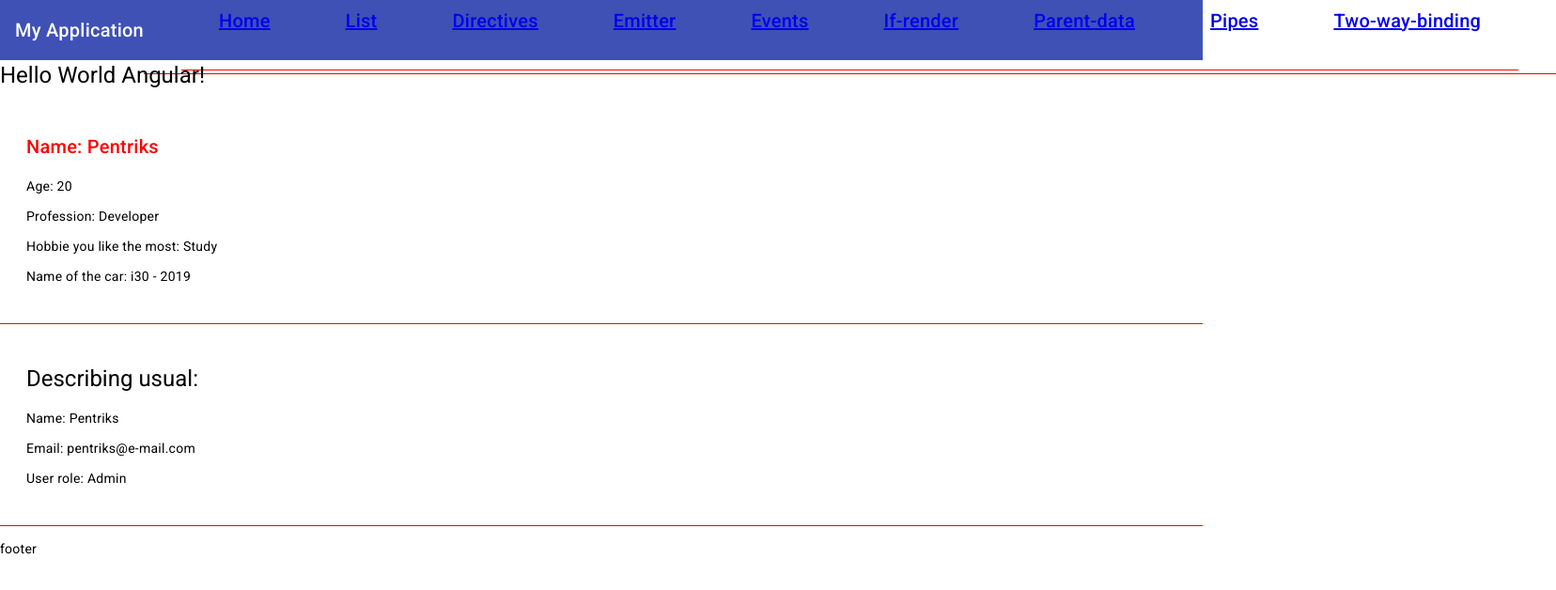
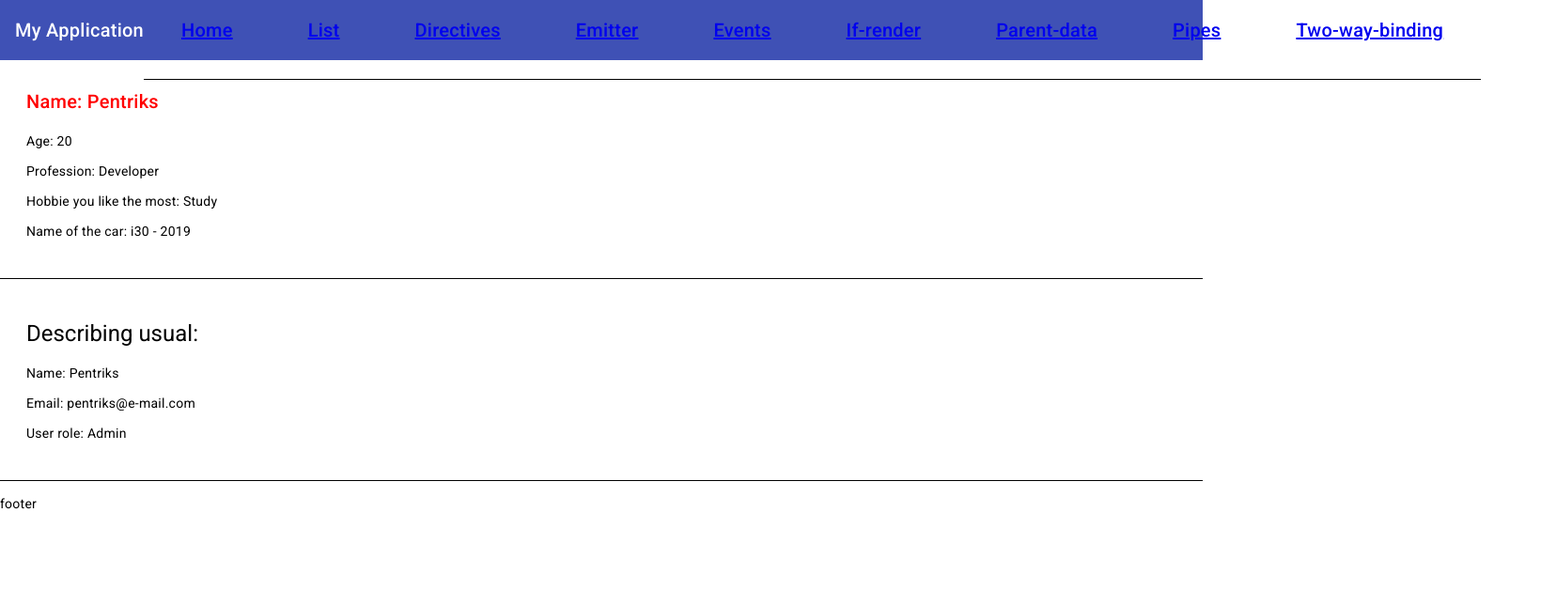
Before and after one commit to Pentriks/course-angular, an Angular app: page / in a window 1280 px wide. Shown: the top 628 px of the page at 94% size, 1656 px wide, since content can reach past the window. Built offline with nearby package versions, Linux system fonts and the light colour scheme.

Commit message:
update scss

```diff
--- a/src/app/app.component.html
+++ b/src/app/app.component.html
@@ -1,19 +1,17 @@
 <mat-toolbar color="primary">
   <span>My Application</span>
-  <nav class="class" >
-    <a class="class"  routerLink="/">Home</a>
-    <a class="class"  routerLink="/list">List</a>
-    <a class="class"  routerLink="/directives">Directives</a>
-    <a class="class"  routerLink="/emitter">Emitter</a>
-    <a class="class"  routerLink="/events">Events</a>
-    <a class="class"  routerLink="/if-render">If-render</a>
-    <a class="class"  routerLink="/parent-data">Parent-data</a>
-    <a class="class"  routerLink="/pipes">Pipes</a>
-    <a class="class"  routerLink="/two-way-binding">Two-way-binding</a>
+  <nav>
+    <a class="header"  routerLink="/">Home</a>
+    <a class="header"  routerLink="/list">List</a>
+    <a class="header"  routerLink="/directives">Directives</a>
+    <a class="header"  routerLink="/emitter">Emitter</a>
+    <a class="header"  routerLink="/events">Events</a>
+    <a class="header"  routerLink="/if-render">If-render</a>
+    <a class="header"  routerLink="/parent-data">Parent-data</a>
+    <a class="header"  routerLink="/pipes">Pipes</a>
+    <a class="header"  routerLink="/two-way-binding">Two-way-binding</a>
   </nav>
 </mat-toolbar>
-
-<h1>Hello World Angular!</h1>
 <router-outlet></router-outlet>
 <app-parent-data [name]="userName" [userData]="userData"></app-parent-data>
 <p>footer</p>
--- a/src/styles.scss
+++ b/src/styles.scss
@@ -1,10 +1,15 @@
-
 body {
   padding-bottom: 500px;
 }
 
+.header {
+  border-bottom: 1px solid black;
+  padding: 2em;
+  margin-bottom: 1em;
+}
+
 .class {
-  border-bottom: 1px solid red;
+  border-bottom: 1px solid black;
   padding: 2em;
   margin-bottom: 1em;
 }
```
